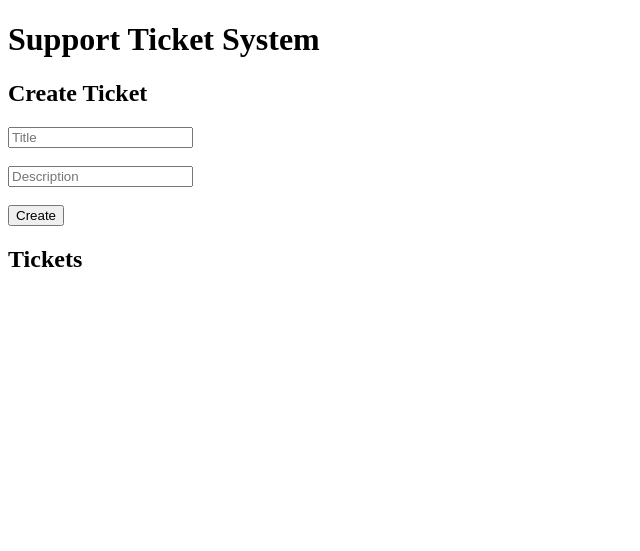
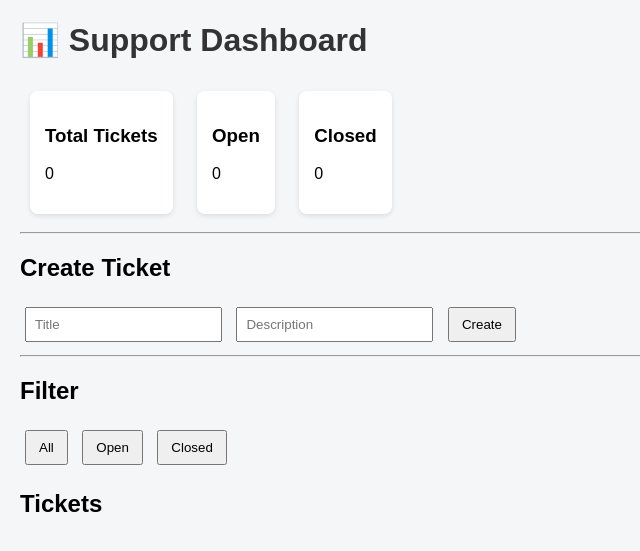
Before and after one commit to kingsleynkem548-blip/customer-support-ticket-system, a Flask app: page / in a window 1280 px wide. Shown: the top 551 px of the page, without its empty margins (0-640 px from the left). Run offline with Flask 3, Linux system fonts and the light colour scheme; data that the repository does not hold is empty.

Commit message:
Update index.html

```diff
--- a/templates/index.html
+++ b/templates/index.html
@@ -1,32 +1,119 @@
 <!DOCTYPE html>
 <html>
 <head>
-    <title>Support Ticket System</title>
+    <title>Support Dashboard</title>
+    <style>
+        body {
+            font-family: Arial;
+            margin: 20px;
+            background: #f4f6f8;
+        }
+
+        h1 {
+            color: #333;
+        }
+
+        .card {
+            display: inline-block;
+            padding: 15px;
+            margin: 10px;
+            background: white;
+            border-radius: 8px;
+            box-shadow: 0 2px 5px rgba(0,0,0,0.1);
+        }
+
+        input {
+            padding: 8px;
+            margin: 5px;
+        }
+
+        button {
+            padding: 8px 12px;
+            margin: 5px;
+            cursor: pointer;
+        }
+
+        .ticket {
+            background: white;
+            padding: 10px;
+            margin: 10px 0;
+            border-radius: 6px;
+        }
+    </style>
 </head>
 <body>
-    <h1>Support Ticket System</h1>
+
+<h1>📊 Support Dashboard</h1>
+
+<div class="card">
+    <h3>Total Tickets</h3>
+    <p id="total">0</p>
+</div>
+
+<div class="card">
+    <h3>Open</h3>
+    <p id="open">0</p>
+</div>
+
+<div class="card">
+    <h3>Closed</h3>
+    <p id="closed">0</p>
+</div>
+
+<hr>
 
 <h2>Create Ticket</h2>
-    <input id="title" placeholder="Title"><br><br>
-    <input id="description" placeholder="Description"><br><br>
+<input id="title" placeholder="Title">
+<input id="description" placeholder="Description">
 <button onclick="createTicket()">Create</button>
 
+<hr>
+
+<h2>Filter</h2>
+<button onclick="loadTickets()">All</button>
+<button onclick="filterTickets('Open')">Open</button>
+<button onclick="filterTickets('Closed')">Closed</button>
+
 <h2>Tickets</h2>
-    <ul id="tickets"></ul>
+<div id="tickets"></div>
 
 <script>
+let allTickets = [];
+
 async function loadTickets() {
     let res = await fetch('/tickets');
     let data = await res.json();
 
-            let list = document.getElementById('tickets');
-            list.innerHTML = '';
+    allTickets = data;
+
+    updateStats(data);
+    displayTickets(data);
+}
+
+function updateStats(data) {
+    document.getElementById('total').innerText = data.length;
+    document.getElementById('open').innerText = data.filter(t => t.status === "Open").length;
+    document.getElementById('closed').innerText = data.filter(t => t.status === "Closed").length;
+}
+
+function displayTickets(data) {
+    let container = document.getElementById('tickets');
+    container.innerHTML = '';
 
     data.forEach(t => {
-                let li = document.createElement('li');
-                li.innerText = t.title + " (" + t.status + ")";
-                list.appendChild(li);
+        let div = document.createElement('div');
+        div.className = 'ticket';
+        div.innerHTML = `
+            <b>${t.title}</b> (${t.status})<br>
+            ${t.description}
+        `;
+        container.appendChild(div);
     });
+}
+
+function filterTickets(status) {
+    let filtered = allTickets.filter(t => t.status === status);
+    displayTickets(filtered);
 }
 
 async function createTicket() {
@@ -44,5 +131,6 @@
 
 loadTickets();
 </script>
+
 </body>
 </html>
```
Lines whose indentation alone changed are shown as unchanged.
